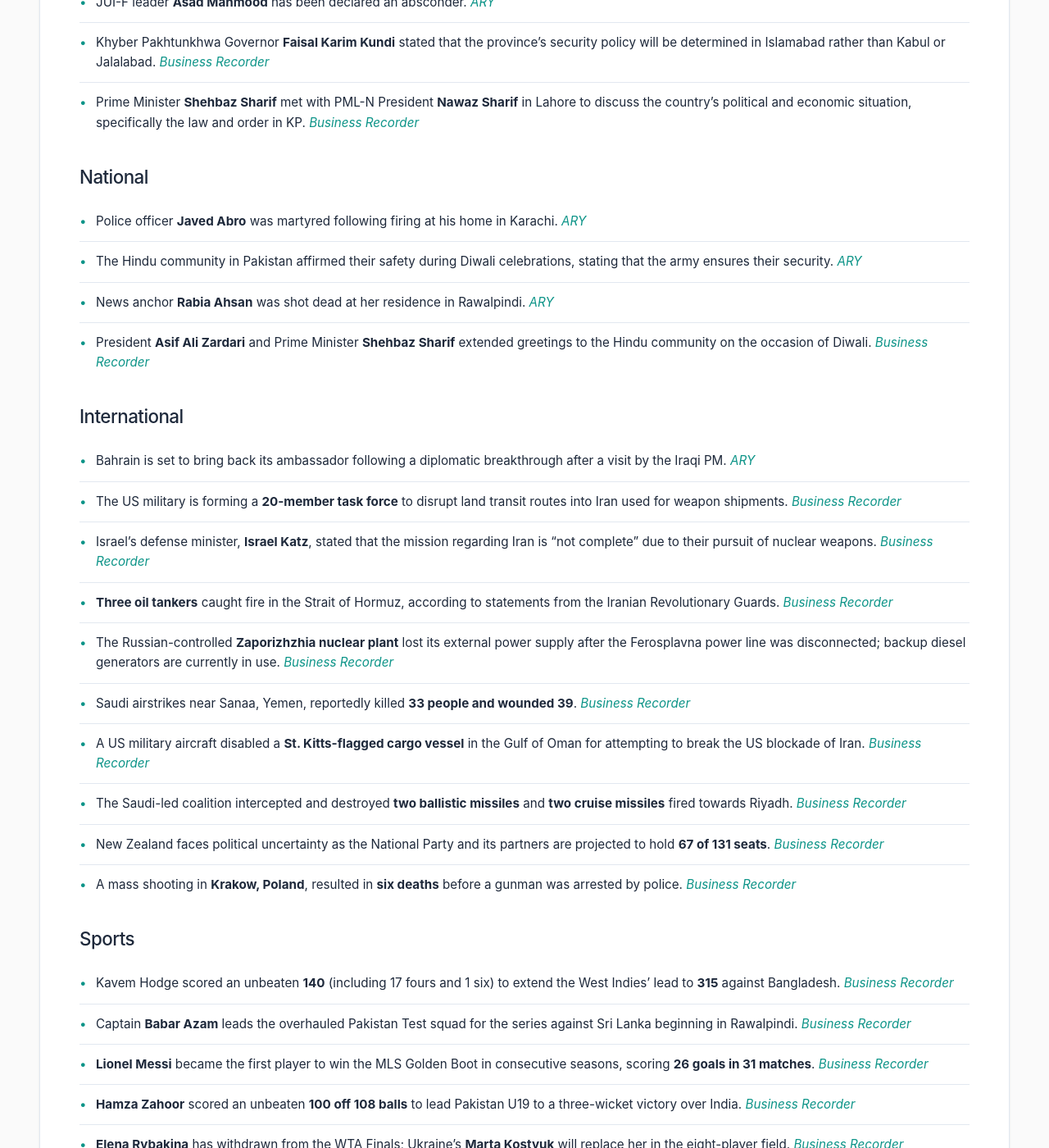
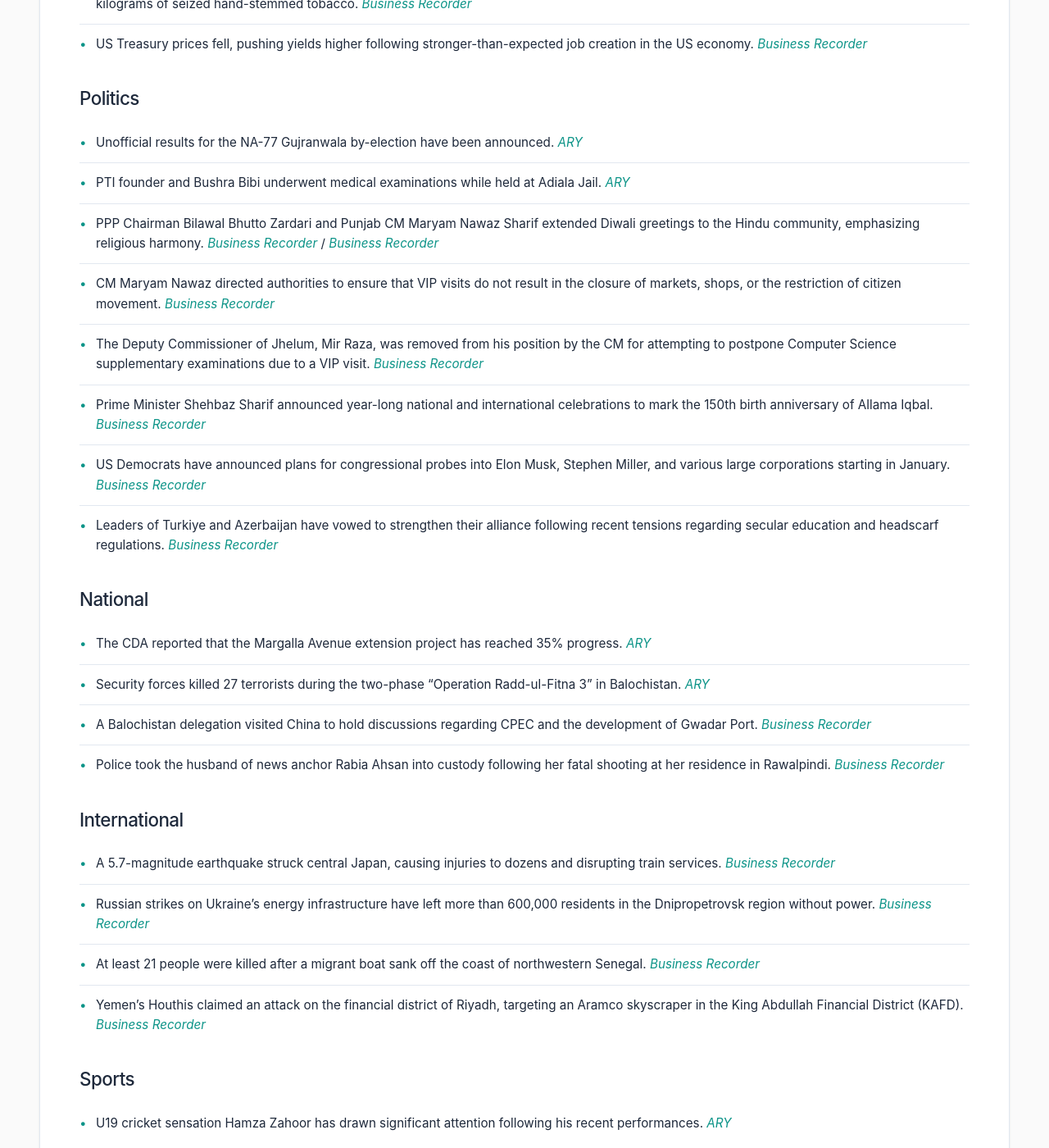
Before and after one commit to zsubzwary/news, a Jekyll site: the page built from en/index.md, in a window 1280 px wide and 1400 px high, scrolled down 745 px. Shown: the whole window at 82% size. Built offline with Jekyll 4.4.1, drawn with Linux system fonts in a browser that asks for light colours; some web fonts are replaced; comment, search, counter and statistics services are not loaded; some of the changed text lies outside the part shown.

Commit message:
DateTime; 2026-11-09T04:04:11.778Z

```diff
--- a/en/index.md
+++ b/en/index.md
@@ -4,48 +4,43 @@ title: Pakistan News Briefing
 lang: en
 ---
 
-Published at: 08-Nov-2026 21:04PKT
+Published at: 09-Nov-2026 09:04PKT
 
 Time to read: 4 mins
 
-### Science & Technology
-- Leaked trophies for **GTA 6** reveal the inclusion of **55 solo objectives** for console players. *[ARY](https://arynews.tv/leaked-gta-6-trophies-reveal-55-solo-objectives-for-console-players)*
-- OpenAI has launched a restricted **GPT-6** cyber penetration testing software tool. *[ARY](https://arynews.tv/openai-launches-restricted-gpt-6-cyber-penetration-testing-software-tool)*
-- Rockstar Games has built **six real drivable cars** from GTA 6 to be used for a promotion in Miami. *[ARY](https://arynews.tv/rockstar-games-builds-six-real-drivable-gta-6-cars-for-miami-promotion)*
-- Locally built robots named **Robia and Jojo** are being used to serve diners at the Sicilian restaurant in Karachi. *[Business Recorder](https://www.brecorder.com/news/40448005/pakistan-built-robots-serve-taste-of-future-to-karachi-diners)*
+### Economy
+- IESCO has introduced a 24/7 QR code payment facility for its consumers to facilitate easier transactions. *[ARY](https://arynews.tv/iesco-introduces-24-7-qr-code-payment-facility-for-consumers)*
+- The NCCIA successfully returned Rs 2.94 million to a victim of online fraud. *[ARY](https://arynews.tv/nccia-returns-rs-2-94-million-to-online-fraud-victim)*
+- The FIA Islamabad Zone arrested a woman involved in a Rs 5.2 million UK work visa fraud using fake documents, recovering Rs 2 million during the investigation. *[Business Recorder](https://www.brecorder.com/news/40448045/fia-arrests-woman-in-rs52m-uk-visa-fraud-recovers-rs2m)*
+- Pakistan Customs has initiated legal proceedings against M/s Shippo Private Limited at the EPZ Risalpur for alleged import irregularities and significant shortages of goods. *[Business Recorder](https://www.brecorder.com/news/40448049/epz-risalpur-unit-customs-uncovers-import-irregularities-shortage-of-goods)*
+- The Peshawar High Court (PHC) ruled that Federal Excise Duty (FED) cannot be levied on unprocessed tobacco and ordered the release of 3,375 kilograms of seized hand-stemmed tobacco. *[Business Recorder](https://www.brecorder.com/news/40448054/phc-rules-fed-on-unprocessed-tobacco-is-illegal)*
+- US Treasury prices fell, pushing yields higher following stronger-than-expected job creation in the US economy. *[Business Recorder](https://www.brecorder.com/news/40448061/us-bonds-fall-after-thursdays-rally)*
 
 ### Politics
-- JUI-F leader **Asad Mahmood** has been declared an absconder. *[ARY](https://arynews.tv/jui-f-leader-asad-mahmood-declared-absconder)*
-- Khyber Pakhtunkhwa Governor **Faisal Karim Kundi** stated that the province's security policy will be determined in Islamabad rather than Kabul or Jalalabad. *[Business Recorder](https://www.brecorder.com/news/40448006/khyber-pakhtunkhwa-security-policy-will-be-set-in-islamabad-not-kabul-kundi)*
-- Prime Minister **Shehbaz Sharif** met with PML-N President **Nawaz Sharif** in Lahore to discuss the country's political and economic situation, specifically the law and order in KP. *[Business Recorder](https://www.brecorder.com/news/40448002/pm-shehbaz-meets-nawaz-sharif-discusses-political-and-economic-situation)*
+- Unofficial results for the NA-77 Gujranwala by-election have been announced. *[ARY](https://arynews.tv/na-77-gujranwala-by-election-unofficial-result-announced)*
+- PTI founder and Bushra Bibi underwent medical examinations while held at Adiala Jail. *[ARY](https://arynews.tv/pti-founder-bushra-bibi-undergo-medical-examination-at-adiala-jail)*
+- PPP Chairman Bilawal Bhutto Zardari and Punjab CM Maryam Nawaz Sharif extended Diwali greetings to the Hindu community, emphasizing religious harmony. *[Business Recorder](https://www.brecorder.com/news/40448082/bilawal-extends-warm-diwali-greetings-to-hindu-community)* / *[Business Recorder](https://www.brecorder.com/news/40448040/cm-maryam-felicitates-hindu-community-on-diwali)*
+- CM Maryam Nawaz directed authorities to ensure that VIP visits do not result in the closure of markets, shops, or the restriction of citizen movement. *[Business Recorder](https://www.brecorder.com/news/40448043/vip-visits-cm-directs-authorities-not-to-close-markets-and-shops)*
+- The Deputy Commissioner of Jhelum, Mir Raza, was removed from his position by the CM for attempting to postpone Computer Science supplementary examinations due to a VIP visit. *[Business Recorder](https://www.brecorder.com/news/40448044/dc-jhelum-removed-for-postponing-exams)*
+- Prime Minister Shehbaz Sharif announced year-long national and international celebrations to mark the 150th birth anniversary of Allama Iqbal. *[Business Recorder](https://www.brecorder.com/news/40448063/150th-birth-anniversary-of-allama-iqbal-pm-announces-launch-of-year-long-celebrations)*
+- US Democrats have announced plans for congressional probes into Elon Musk, Stephen Miller, and various large corporations starting in January. *[Business Recorder](https://www.brecorder.com/news/40448064/democrats-plan-probes-of-musk-miller-corporate-america)*
+- Leaders of Turkiye and Azerbaijan have vowed to strengthen their alliance following recent tensions regarding secular education and headscarf regulations. *[Business Recorder](https://www.brecorder.com/news/40448053/turkiye-azerbaijan-leaders-vow-unity-after-tensions)*
 
 ### National
-- Police officer **Javed Abro** was martyred following firing at his home in Karachi. *[ARY](https://arynews.tv/police-officer-javed-abro-martyred-in-firing-at-karachi-home)*
-- The Hindu community in Pakistan affirmed their safety during Diwali celebrations, stating that the army ensures their security. *[ARY](https://arynews.tv/diwali-celebrations-in-pakistan-a-festive-journey)*
-- News anchor **Rabia Ahsan** was shot dead at her residence in Rawalpindi. *[ARY](https://arynews.tv/news-anchor-rabia-ahsan-shot-dead-at-home-in-rawalpindi)*
-- President **Asif Ali Zardari** and Prime Minister **Shehbaz Sharif** extended greetings to the Hindu community on the occasion of Diwali. *[Business Recorder](https://www.brecorder.com/news/40447997/president-zardari-pm-shehbaz-greet-hindu-community-on-diwali)*
+- The CDA reported that the Margalla Avenue extension project has reached 35% progress. *[ARY](https://arynews.tv/cda-chief-reviews-35pc-progress-on-margalla-avenue-extension)*
+- Security forces killed 27 terrorists during the two-phase "Operation Radd-ul-Fitna 3" in Balochistan. *[ARY](https://arynews.tv/27-terrorists-killed-in-two-phase-operation-radd-ul-fitna-3-in-balochistan)*
+- A Balochistan delegation visited China to hold discussions regarding CPEC and the development of Gwadar Port. *[Business Recorder](https://www.brecorder.com/news/40448042/visit-to-china-balochistan-delegation-discusses-cpec-gwadar-port)*
+- Police took the husband of news anchor Rabia Ahsan into custody following her fatal shooting at her residence in Rawalpindi. *[Business Recorder](https://www.brecorder.com/news/40448052/husband-held-as-anchorperson-shot-dead-in-rawalpindi)*
 
 ### International
-- Bahrain is set to bring back its ambassador following a diplomatic breakthrough after a visit by the Iraqi PM. *[ARY](https://arynews.tv/bahrain-to-bring-back-ambassador-in-historic-diplomatic-breakthrough-after-iraqi-pm-visit)*
-- The US military is forming a **20-member task force** to disrupt land transit routes into Iran used for weapon shipments. *[Business Recorder](https://www.brecorder.com/news/40448000/us-launches-task-force-to-disrupt-land-transit-routes-into-iran)*
-- Israel's defense minister, **Israel Katz**, stated that the mission regarding Iran is "not complete" due to their pursuit of nuclear weapons. *[Business Recorder](https://www.brecorder.com/news/40447999/israel-defence-minister-says-mission-not-complete-on-iran)*
-- **Three oil tankers** caught fire in the Strait of Hormuz, according to statements from the Iranian Revolutionary Guards. *[Business Recorder](https://www.brecorder.com/news/40447998/iran-says-3-tankers-caught-fire-in-hormuz)*
-- The Russian-controlled **Zaporizhzhia nuclear plant** lost its external power supply after the Ferosplavna power line was disconnected; backup diesel generators are currently in use. *[Business Recorder](https://www.brecorder.com/news/40447993/zaporizhzhia-nuclear-plant-loses-external-power-supply-russian-installed-management-says)*
-- Saudi airstrikes near Sanaa, Yemen, reportedly killed **33 people and wounded 39**. *[Business Recorder](https://www.brecorder.com/news/40447990/houthi-run-health-ministry-says-airstrikes-kill-33-near-yemen-capital)*
-- A US military aircraft disabled a **St. Kitts-flagged cargo vessel** in the Gulf of Oman for attempting to break the US blockade of Iran. *[Business Recorder](https://www.brecorder.com/news/40447989/us-military-says-it-disabled-cargo-vessel-in-gulf-of-oman)*
-- The Saudi-led coalition intercepted and destroyed **two ballistic missiles** and **two cruise missiles** fired towards Riyadh. *[Business Recorder](https://www.brecorder.com/news/40447988/saudi-led-coalition-intercepts-two-houthi-missiles-fired-towards-riyadh)*
-- New Zealand faces political uncertainty as the National Party and its partners are projected to hold **67 of 131 seats**. *[Business Recorder](https://www.brecorder.com/news/40448007/after-close-vote-new-zealand-must-wait-weeks-for-new-government)*
-- A mass shooting in **Krakow, Poland**, resulted in **six deaths** before a gunman was arrested by police. *[Business Recorder](https://www.brecorder.com/news/40447986/poland-in-shock-after-six-die-in-krakow-mass-shooting)*
+- A 5.7-magnitude earthquake struck central Japan, causing injuries to dozens and disrupting train services. *[Business Recorder](https://www.brecorder.com/news/40448048/magnitude-57-quake-injures-dozens-in-central-japan)*
+- Russian strikes on Ukraine's energy infrastructure have left more than 600,000 residents in the Dnipropetrovsk region without power. *[Business Recorder](https://www.brecorder.com/news/40448050/russian-strikes-cut-power-to-hundreds-of-thousands-in-ukraine)*
+- At least 21 people were killed after a migrant boat sank off the coast of northwestern Senegal. *[Business Recorder](https://www.brecorder.com/news/40448051/migrant-boat-sinks-off-senegal-21-killed)*
+- Yemen’s Houthis claimed an attack on the financial district of Riyadh, targeting an Aramco skyscraper in the King Abdullah Financial District (KAFD). *[Business Recorder](https://www.brecorder.com/news/40448065/riyadh-financial-district-targeted-aramco-skyscraper-damaged)*
 
 ### Sports
-- Kavem Hodge scored an unbeaten **140** (including 17 fours and 1 six) to extend the West Indies' lead to **315** against Bangladesh. *[Business Recorder](https://www.brecorder.com/news/40448003/hodge-hits-140-as-west-indies-build-lead-over-bangladesh)*
-- Captain **Babar Azam** leads the overhauled Pakistan Test squad for the series against Sri Lanka beginning in Rawalpindi. *[Business Recorder](https://www.brecorder.com/news/40448001/babar-azam-says-new-pakistan-test-squad-ready-to-fight-against-sri-lanka)*
-- **Lionel Messi** became the first player to win the MLS Golden Boot in consecutive seasons, scoring **26 goals in 31 matches**. *[Business Recorder](https://www.brecorder.com/news/40447996/messi-becomes-first-to-win-mls-golden-boot-in-consecutive-seasons)*
-- **Hamza Zahoor** scored an unbeaten **100 off 108 balls** to lead Pakistan U19 to a three-wicket victory over India. *[Business Recorder](https://www.brecorder.com/news/40447994/hamza-zahoors-unbeaten-century-guides-pakistan-u19-to-victory-over-india)*
-- **Elena Rybakina** has withdrawn from the WTA Finals; Ukraine's **Marta Kostyuk** will replace her in the eight-player field. *[Business Recorder](https://www.brecorder.com/news/40447995/rybakina-withdrawal-a-blow-but-wta-finals-field-remains-strong-says-muguruza)*
-- England white-ball coach Brendon McCullum expressed confidence ahead of the ODI series in Perth after a **92-run victory** over Western Australia. *[Business Recorder](https://www.brecorder.com/news/40447992/englands-cricketers-ready-to-counter-perth-bounce-says-mccullum)*
-- Former Australian cricketer **Usman Khawaja** denied throwing anyone "under the bus" regarding the 2018 ball-tampering scandal. *[Business Recorder](https://www.brecorder.com/news/40447991/khawaja-denies-throwing-anyone-under-the-bus-with-comments-about-ball-tampering-scandal)*
-- The future of **Sophie Cunningham** remains a subject of media speculation. *[ARY](https://arynews.tv/sophie-cunninghams-future-in-question-amid-media-rise)*
+- U19 cricket sensation Hamza Zahoor has drawn significant attention following his recent performances. *[ARY](https://arynews.tv/u19-sensation-hamza-zahoors-secret-note-steals-the-show)*
 
-### Health
-- The CMU has renewed its nationwide campaign to promote **HIV awareness**. *[ARY](https://arynews.tv/cmu-renews-nationwide-campaign-to-promote-hiv-awareness)*
+### Other
+- PakWheels Expo 2026 was officially inaugurated in Lahore by Punjab Provincial Minister Malik Faisal Ayub Khokhar. *[Business Recorder](https://www.brecorder.com/news/40448046/pakwheels-expo-2026-inaugurated)*
+- Regarding the death of news anchor Rabia Ahsan, her family informed police that no marital disputes had been reported. *[ARY](https://arynews.tv/no-marital-dispute-reported-between-rabia-ahsan-and-husband-family-tells-police)*
```
